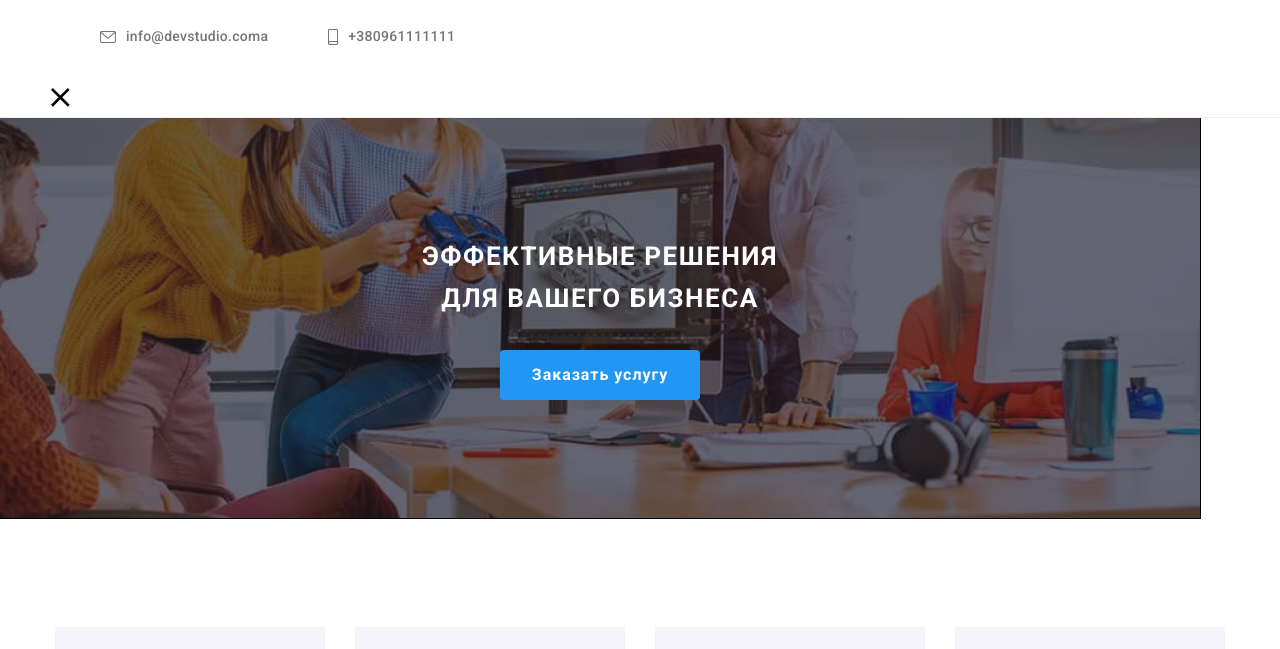
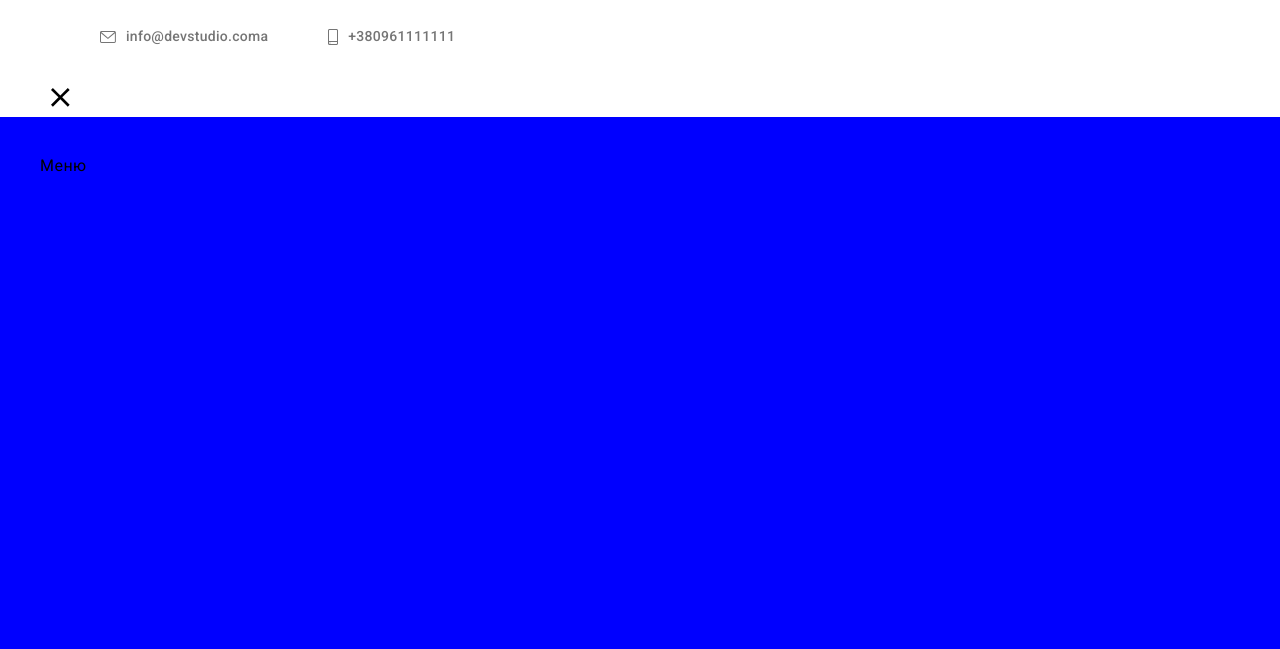
Before and after one commit to HelenBoiko/goit-markup-hw-08, a plain HTML site: page index.html in a window 1280 px wide. Shown: the part 84-733 px from the top of the page. Drawn offline with nearby package versions, Linux system fonts and the light colour scheme.

Commit message:
начало- мобильное меню

```diff
--- a/index.html
+++ b/index.html
@@ -63,7 +63,7 @@
 
           </svg>
         </button>
-        <div class="mobile-menu" id="mobile-menu" data-menu>Меню</div>
+        <div class="mobile-menu is-open">Меню</div>
     </div>
   </header>
 
--- a/sass/components/_list-nav.scss
+++ b/sass/components/_list-nav.scss
@@ -1,4 +1,5 @@
 .list {
+  //position: relative;
   display: flex;
 }
 
--- a/sass/components/_section.scss
+++ b/sass/components/_section.scss
@@ -1,9 +1,11 @@
 .section {
-
+  max-width: 1600px;
   height: 600px;
   display: flex;
   align-items: center;
   text-align: center;
+  margin-left: auto;
+  margin-right: auto;
 
   background-image: linear-gradient(
     to right,
@@ -43,10 +45,9 @@
     url("../imeges/Header\ img@2x.jpg");
   }
 
-  @media screen and (min-widtр: 1200px) {
-  max-width: 1600px;
-  margin-left: auto;
-  margin-right: auto;
+  @media screen and (min-width: 1200px) {
+
+
 
   }
 }
--- a/sass/layouts/_footer.scss
+++ b/sass/layouts/_footer.scss
@@ -66,6 +66,7 @@
   }
 
   @media screen and (min-width: 1200px) {
+    width: 232px;
     display: inline-flex;
     flex-direction: column;
     //margin-left: 0;
--- a/sass/layouts/_page-header.scss
+++ b/sass/layouts/_page-header.scss
@@ -30,14 +30,19 @@
 
 .mobile-menu {
   display: none;
+
   position: absolute;
   top: 100%;
   left: 0;
   width: 100%;
+  height: 796px;
+  background-color: blue;
   padding: 40px;
-  height: 200px;
+
+
 
   &.is-open {
     display: block;
+
   }
 }
```
Also changed, not shown: css/styles.css, css/styles.min.css, 2 other files.
